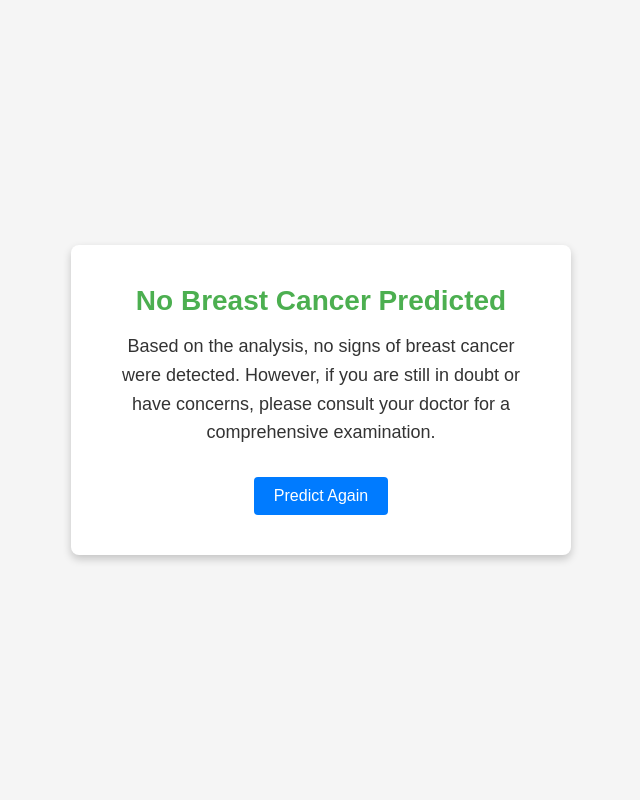
After one commit to ishavishwakarma29/SheKnows, a Flask app: page /negative in a window 1280 px wide. The commit adds this page. Shown: the whole page, without its empty margins (319-959 px from the left). Run offline with Flask 3, Linux system fonts and the light colour scheme; parts of the project's set-up code (start-up, migrations or seed data) failed here and were passed over.

Commit message:
flask_model_integration

```diff
--- a/app.py
+++ b/app.py
@@ -1,33 +1,63 @@
 import flask
 from werkzeug.utils import secure_filename
 import os
-# start flask
+import numpy as np
+from PIL import Image
+import pickle
+
 app = flask.Flask(__name__, template_folder='./templates', static_folder='./static')
 
-app.config['UPLOAD_FOLDER'] = 'uploads/'  # Define a folder to save uploaded files
-app.config['MAX_CONTENT_LENGTH'] = 16 * 1024 * 1024  # Limit upload size to 16MB
+app.config['UPLOAD_FOLDER'] = './uploads/'
+app.config['MAX_CONTENT_LENGTH'] = 16 * 1024 * 1024
 
-# Ensure upload folder exists
 os.makedirs(app.config['UPLOAD_FOLDER'], exist_ok=True)
+model = pickle.load(open("G:/SheKnows/SheKnows/models/breast.sav", "rb"))
 
-# render default webpage
+
 @app.route('/', methods=['GET', 'POST'])
 def index():
     if flask.request.method == 'POST':
-        if 'image' not in flask.request.files:
-            return "No file part in the request"
-
         file = flask.request.files['image']
 
         if file.filename == '':
             return "No selected file"
 
         if file:
-            filename = secure_filename(file.filename)
-            file.save(os.path.join(app.config['UPLOAD_FOLDER'], filename))
-            return f"Image {filename} uploaded successfully!"
+           filename = secure_filename(file.filename)
+           filepath = os.path.join(app.config['UPLOAD_FOLDER'], filename)
+           file.save(filepath)
+           prediction = make_prediction(filepath)
+           if prediction==1:
+               return flask.redirect('positive')
+           else :
+               return flask.redirect('negative')
+
 
     return flask.render_template('index.html')
 
+@app.route('/positive', methods=['GET', 'POST'])
+def rspos():
+    return flask.render_template('positive.html')
+
+@app.route('/negative', methods=['GET', 'POST'])
+def rsneg():
+    return flask.render_template('negative.html')
+
+
+def make_prediction(image_path):
+    img_array = preprocess_image(image_path, target_size=(50, 50))
+    prediction = model.predict(img_array)
+    predicted_class = np.argmax(prediction, axis=1)[0]
+    return int(predicted_class)
+
+def preprocess_image(image_path, target_size=(50, 50)):
+    img = Image.open(image_path)
+    img = img.resize(target_size)
+    img_array = np.array(img)
+    img_array = img_array / 255.0
+    img_array = np.expand_dims(img_array, axis=0)
+
+    return img_array
+
 if __name__ == '__main__':
     app.run(debug=True)
--- /dev/null
+++ b/static/negative.css
@@ -0,0 +1,62 @@
+/* Existing CSS for general styling */
+
+* {
+    margin: 0;
+    padding: 0;
+    box-sizing: border-box;
+    font-family: Arial, sans-serif;
+}
+
+body {
+    display: flex;
+    justify-content: center;
+    align-items: center;
+    height: 100vh;
+    background-color: #f5f5f5;
+}
+
+.container {
+    display: flex;
+    justify-content: center;
+    align-items: center;
+    height: 100vh;
+    padding: 20px;
+}
+
+.result-box {
+    text-align: center;
+    background-color: #ffffff;
+    padding: 40px;
+    max-width: 500px;
+    border-radius: 8px;
+    box-shadow: 0 4px 8px rgba(0, 0, 0, 0.2);
+}
+
+.status {
+    font-size: 28px;
+    color: #4CAF50;
+    font-weight: bold;
+    margin-bottom: 15px;
+}
+
+.message {
+    font-size: 18px;
+    color: #333333;
+    margin-bottom: 30px;
+    line-height: 1.6;
+}
+
+.consult-button {
+    background-color: #007bff;
+    color: #ffffff;
+    padding: 10px 20px;
+    border: none;
+    border-radius: 4px;
+    font-size: 16px;
+    cursor: pointer;
+    transition: background-color 0.3s;
+}
+
+.consult-button:hover {
+    background-color: #0056b3;
+}
--- a/static/styles.css
+++ b/static/styles.css
@@ -75,7 +75,7 @@ header .logo {
 .card {
     background-color: #f4f4f4;
     padding: 20px;
-    width: 30%;
+    width: 35%;
     text-align: center;
     border-radius: 10px;
 }
--- a/templates/index.html
+++ b/templates/index.html
@@ -25,10 +25,10 @@
             <div class="service-cards">
                 <div class="card">
                     <h3>Only one step required</h3>
-                    <p>You just need to upload your X-Ray to detect Breast Cancer.</p>
+                    <p>You just need to upload your breast histopathology image to predict Breast Cancer.</p>
                 </div>
                  <div class="card">
-                <h3>Upload a X-Ray image</h3>
+                <h3>Upload a breast histopathology image</h3>
                 <form method="post" enctype="multipart/form-data">
                     <label for="X-Ray">X-Ray</label>
                     <input id="X-Ray" type="file" name="image" accept="image/*" class="image_input" required />
@@ -41,7 +41,7 @@
 
     <footer>
         <div class="container">
-            <p>Please note that this is a AI based prediction and the actual results may vary kindly consult your doctor as soon as possible to avoid risks.</p>
+            <p>Please note that this is an AI based prediction and the actual results may vary kindly consult your doctor as soon as possible to avoid risks.</p>
         </div>
     </footer>
 </body>
--- /dev/null
+++ b/templates/negative.html
@@ -0,0 +1,18 @@
+<!DOCTYPE html>
+<html lang="en">
+<head>
+    <meta charset="UTF-8">
+    <meta name="viewport" content="width=device-width, initial-scale=1.0">
+    <title>Breast Cancer Prediction Result</title>
+    <link rel="stylesheet" href="{{ url_for('static', filename='negative.css') }}">
+</head>
+<body>
+    <div class="container">
+        <div class="result-box">
+            <h1 class="status">No Breast Cancer Predicted</h1>
+            <p class="message">Based on the analysis, no signs of breast cancer were detected. However, if you are still in doubt or have concerns, please consult your doctor for a comprehensive examination.</p>
+            <button onclick="window.location.href='http://127.0.0.1:5000'" class="consult-button">Predict Again</button>
+        </div>
+    </div>
+</body>
+</html>
```
Also changed, not shown: static/positive.css (added, +33 -0 lines), templates/positive.html (added, +18 -0 lines), 1 other file.
